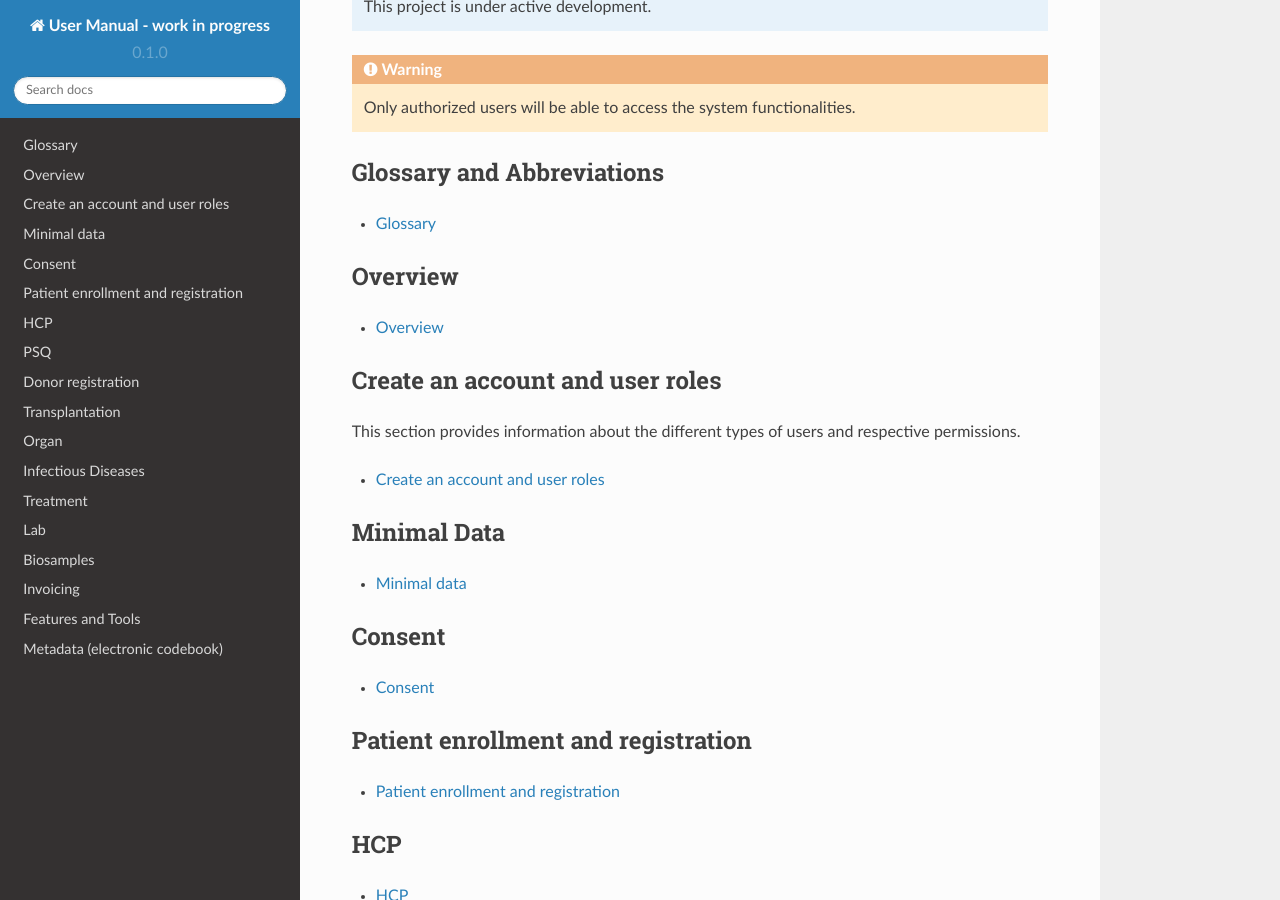
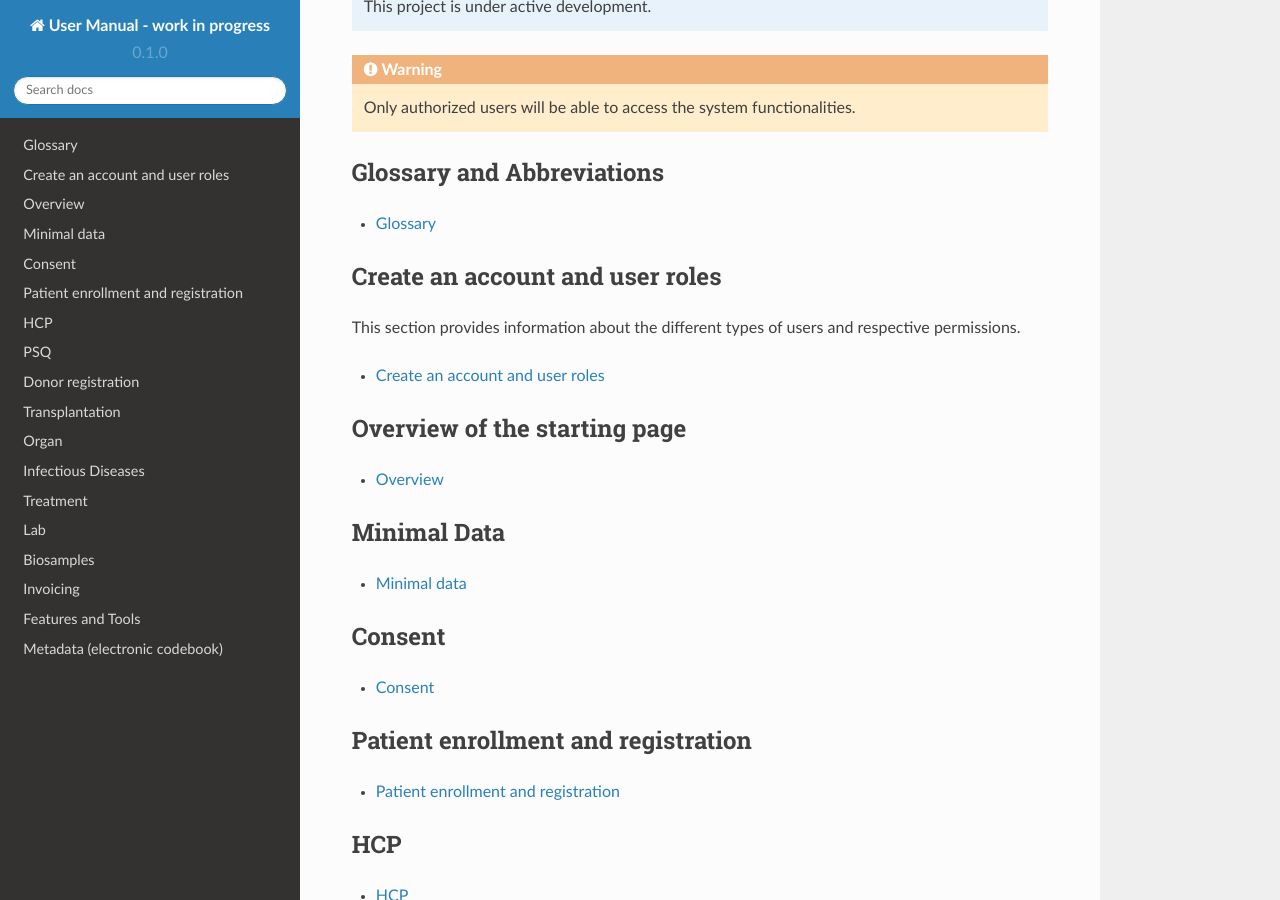
Before and after one commit to swiss-transplant-cohort-study/3LC-user-manual, a Sphinx documentation site: the page built from docs/source/index.rst, in a window 1280 px wide and 900 px high, scrolled down 326 px. Built offline with Sphinx 7.4.7 and the Read the Docs theme 2.0.0, drawn with Linux system fonts in a browser that asks for light colours.

Commit message:
Update index.rst

```diff
--- a/docs/source/index.rst
+++ b/docs/source/index.rst
@@ -38,6 +28,13 @@ This section provides information about the different types of users and respect
 
    signup
 
+Overview of the starting page
+********************************
+
+.. toctree::
+   :maxdepth: 1
+
+   overview
 
 Minimal Data
 *****************
```
Also changed, not shown: other parts of docs/source/index.rst (+0 -10 lines).
